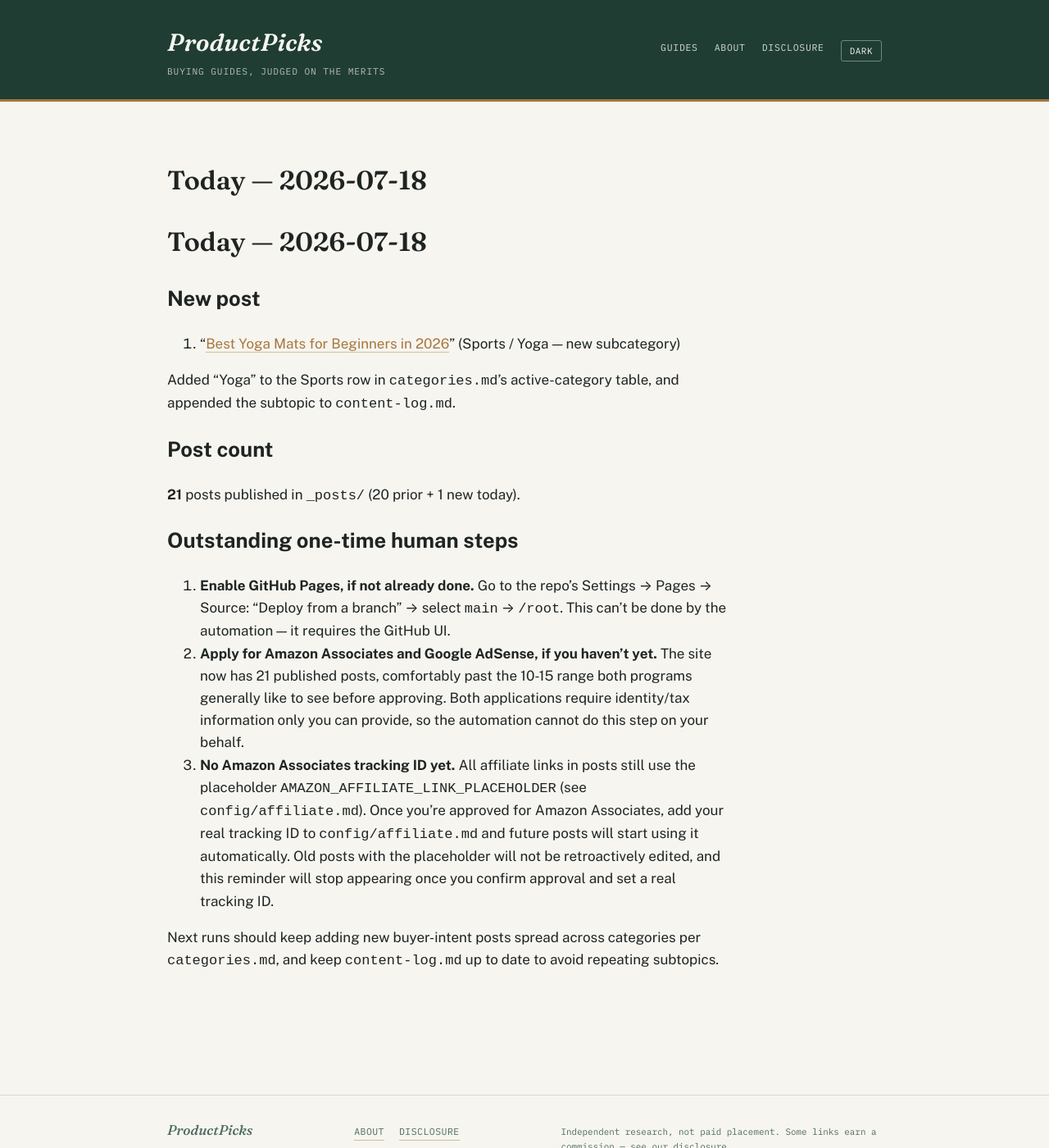
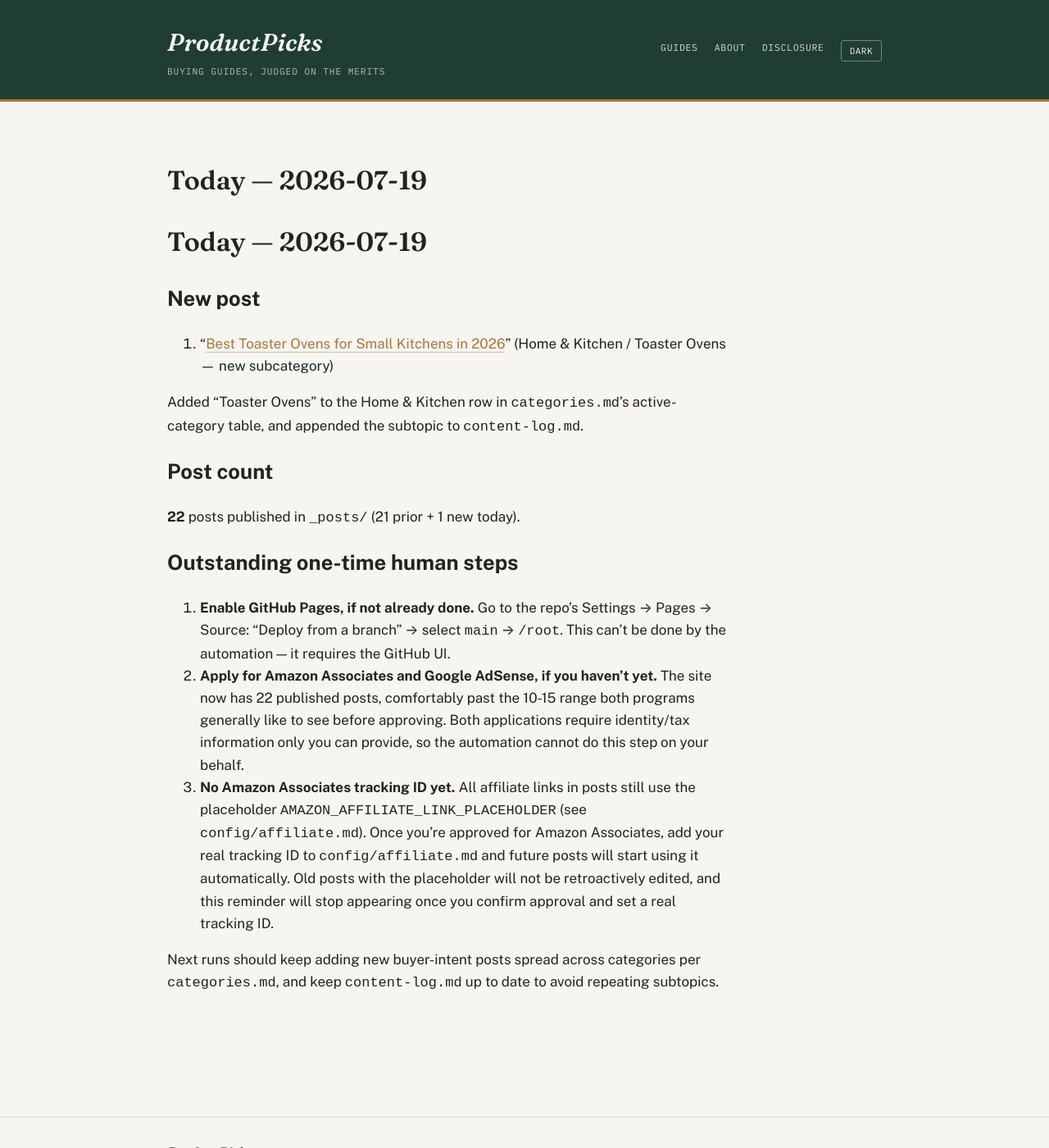
Before and after one commit to ajith198/ProductPicks, a Jekyll site: the page built from today.md, in a window 1280 px wide and 1400 px high. Shown: the whole window at 82% size. Built offline with Jekyll 4.4.1, drawn with Linux system fonts in a browser that asks for light colours; our own code applies the rules of GitHub Pages for plain Markdown files.

Commit message:
daily: 2026-07-19 new post + log update

```diff
--- a/categories.md
+++ b/categories.md
@@ -1,6 +1,6 @@
 # Categories & expansion strategy
 
-**Status: multi-category, as of 2026-07-12. Updated 2026-07-18.** ProductPicks started as a pickleball-only site (see `niche.md` for that original research). This file governs the site now that it has expanded into multiple product verticals, and is the doc future automated/daily runs should consult when choosing what to write next.
+**Status: multi-category, as of 2026-07-12. Updated 2026-07-19.** ProductPicks started as a pickleball-only site (see `niche.md` for that original research). This file governs the site now that it has expanded into multiple product verticals, and is the doc future automated/daily runs should consult when choosing what to write next.
 
 ## Front matter taxonomy
 
@@ -20,7 +20,7 @@ These two fields drive the Category / Type / Year filters in the search bar on t
 | Category | Subcategories covered so far |
 |---|---|
 | Sports | Pickleball, Soccer, Tennis, Cycling, Running, Yoga |
-| Home & Kitchen | Coffee Makers, Electric Kettles, Blenders, Air Fryers |
+| Home & Kitchen | Coffee Makers, Electric Kettles, Blenders, Air Fryers, Toaster Ovens |
 | Outdoor & Recreation | Camping Tents, Sleeping Bags, Headlamps, Hiking Boots, Camp Stoves |
 
 New subcategories can be added freely within an existing category. New top-level categories should only be added when there's a genuine cluster of buyer-intent content planned for it (not a one-off post) — keep the category list short enough that the dropdown filter stays useful.
--- a/today.md
+++ b/today.md
@@ -1,19 +1,19 @@
-# Today — 2026-07-18
+# Today — 2026-07-19
 
 ## New post
 
-1. "[Best Yoga Mats for Beginners in 2026](/fitness/buying-guides/best-yoga-mats-for-beginners/)" (Sports / Yoga — new subcategory)
+1. "[Best Toaster Ovens for Small Kitchens in 2026](/kitchen/buying-guides/best-toaster-ovens-for-small-kitchens/)" (Home & Kitchen / Toaster Ovens — new subcategory)
 
-Added "Yoga" to the Sports row in `categories.md`'s active-category table, and appended the subtopic to `content-log.md`.
+Added "Toaster Ovens" to the Home & Kitchen row in `categories.md`'s active-category table, and appended the subtopic to `content-log.md`.
 
 ## Post count
 
-**21** posts published in `_posts/` (20 prior + 1 new today).
+**22** posts published in `_posts/` (21 prior + 1 new today).
 
 ## Outstanding one-time human steps
 
 1. **Enable GitHub Pages, if not already done.** Go to the repo's Settings → Pages → Source: "Deploy from a branch" → select `main` → `/root`. This can't be done by the automation — it requires the GitHub UI.
-2. **Apply for Amazon Associates and Google AdSense, if you haven't yet.** The site now has 21 published posts, comfortably past the 10-15 range both programs generally like to see before approving. Both applications require identity/tax information only you can provide, so the automation cannot do this step on your behalf.
+2. **Apply for Amazon Associates and Google AdSense, if you haven't yet.** The site now has 22 published posts, comfortably past the 10-15 range both programs generally like to see before approving. Both applications require identity/tax information only you can provide, so the automation cannot do this step on your behalf.
 3. **No Amazon Associates tracking ID yet.** All affiliate links in posts still use the placeholder `AMAZON_AFFILIATE_LINK_PLACEHOLDER` (see `config/affiliate.md`). Once you're approved for Amazon Associates, add your real tracking ID to `config/affiliate.md` and future posts will start using it automatically. Old posts with the placeholder will not be retroactively edited, and this reminder will stop appearing once you confirm approval and set a real tracking ID.
 
 Next runs should keep adding new buyer-intent posts spread across categories per `categories.md`, and keep `content-log.md` up to date to avoid repeating subtopics.
```
Also changed, not shown: TODAY.md (+1 -1 lines), _posts/2026-07-19-best-toaster-ovens-for-small-kitchens.md (added, +60 -0 lines), content-log.md (+1 -0 lines).
